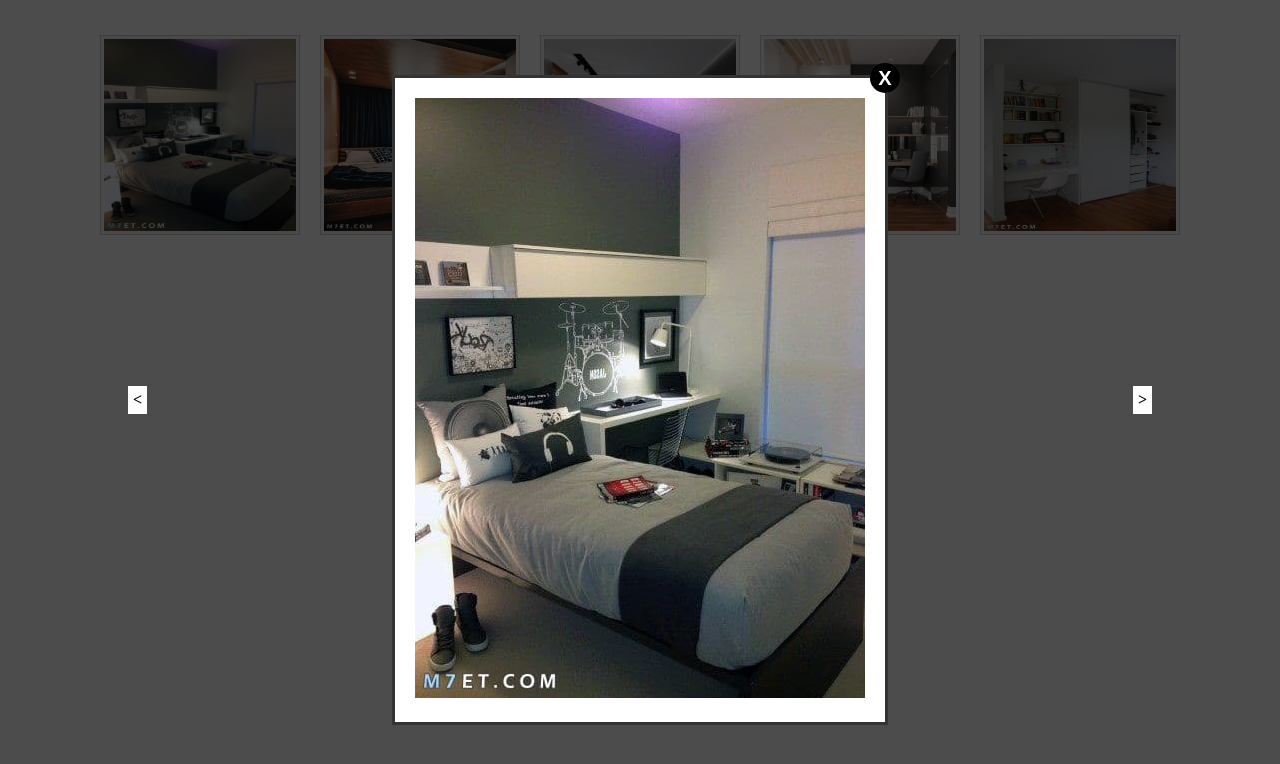
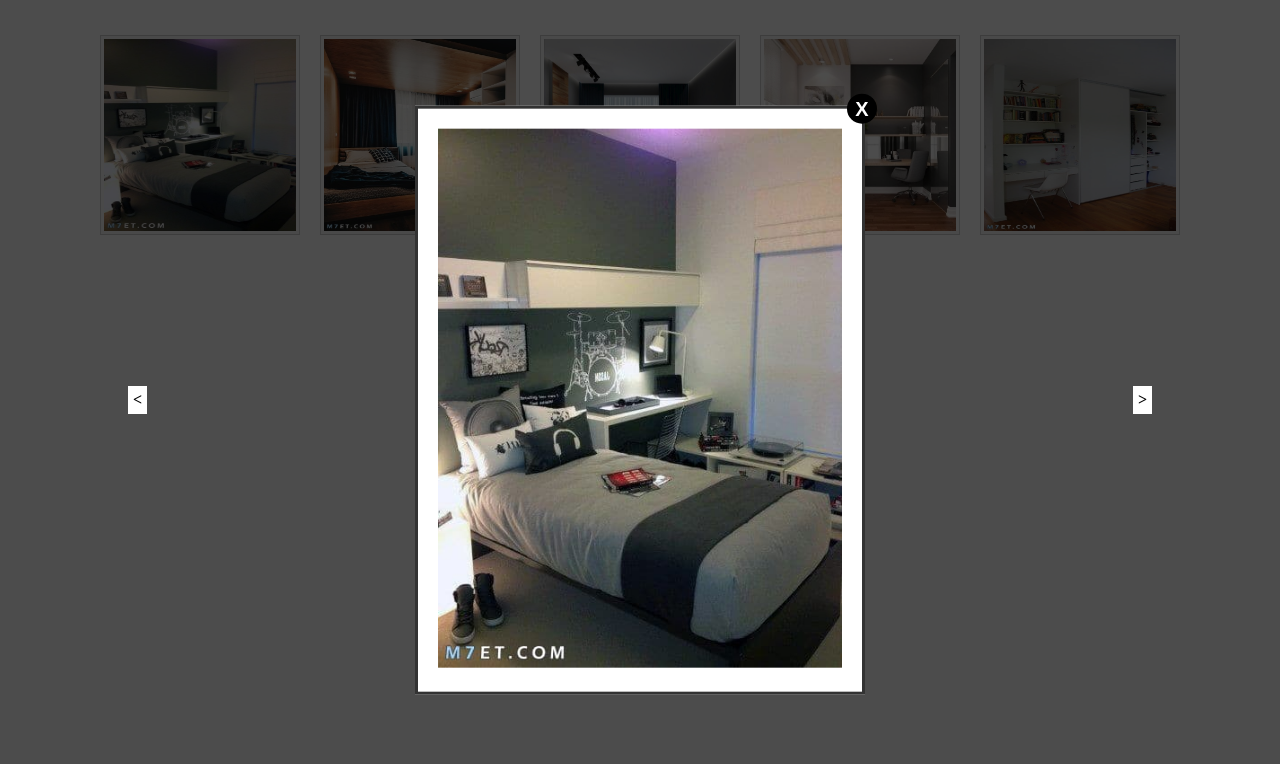
Before and after one commit to ahmedfarajallah/Slider, a plain HTML site: page index.html in a window 1280 px wide. Both pictures are taken after a click on the picture 200 px from the left and 135 px from the top of the page. Drawn offline with Linux system fonts and the light colour scheme.

Commit message:
modify popup-img width

```diff
--- a/css/style.css
+++ b/css/style.css
@@ -36,6 +36,7 @@
   height: 100%;
   width: 100%;
   z-index: 1000;
+  user-select: none;
 }
 
 .popup-box {
@@ -51,6 +52,7 @@
   padding: 20px;
   border: 3px solid #333;
   z-index: 1001;
+  max-width: 450px;
 }
 
 .popup-box h3 {
```
